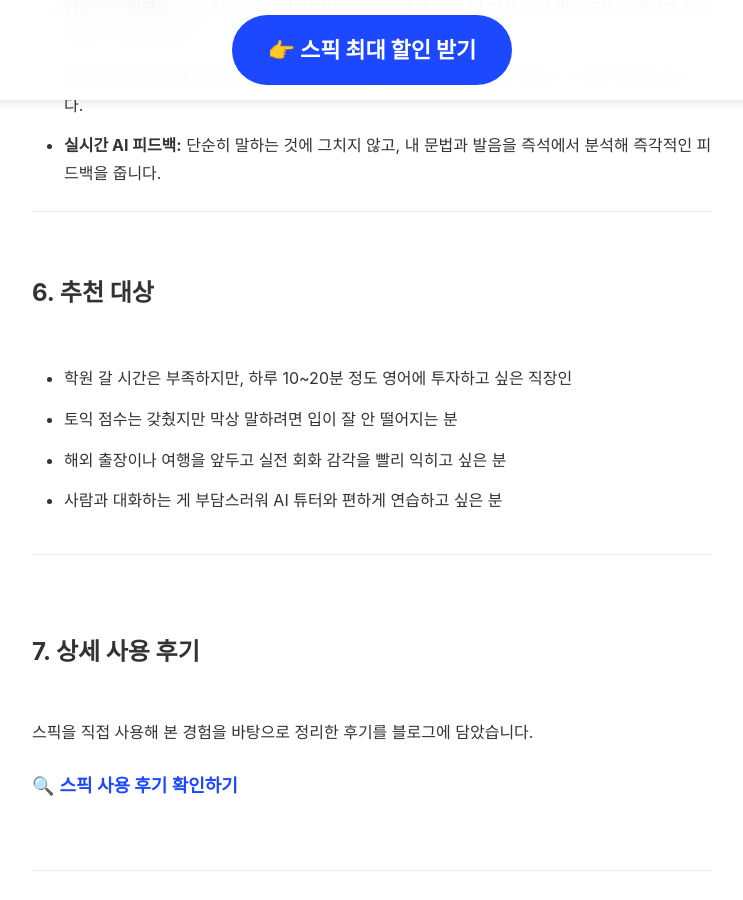
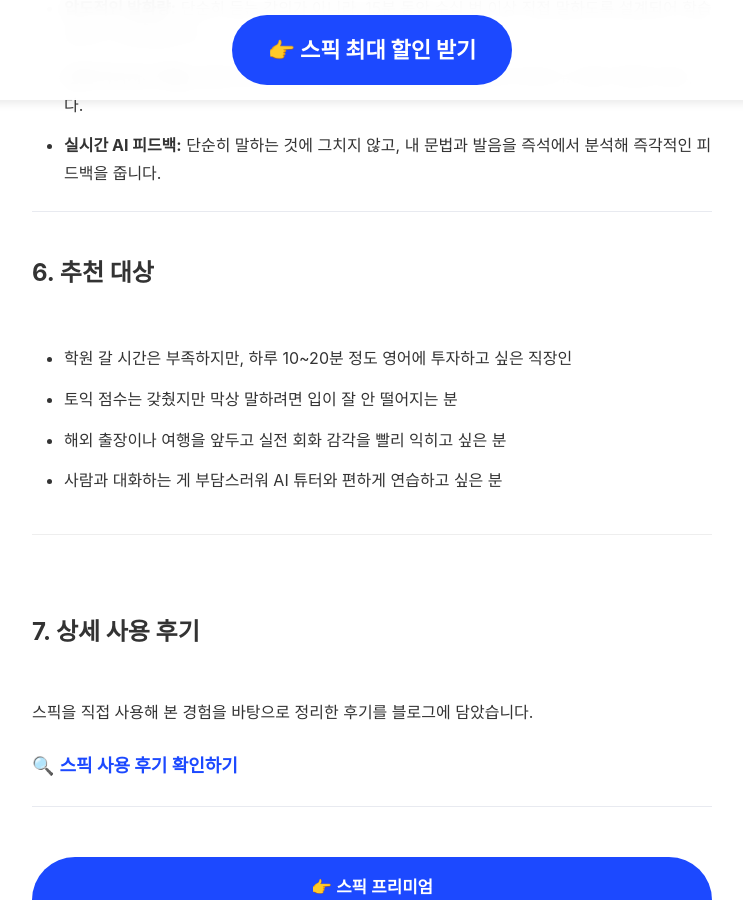
Before and after one commit to kjsjdw/speak_event_page, a Jekyll site: the page built from content/main-page-content.md, in a window 1280 px wide and 900 px high, scrolled down 5836 px. Shown: the whole window, without its empty margins (268-1011 px from the left). Built offline with Jekyll 4.4.1, drawn with Linux system fonts in a browser that asks for light colours; some web fonts are replaced.

Commit message:
Update 07-special-offer.md

```diff
--- a/content/sections/07-special-offer.md
+++ b/content/sections/07-special-offer.md
@@ -1,6 +1,6 @@
 <section class="who-for-and-review">
   <div id="recommend">
-  <h2 id="toc-6" style="padding-top: 120px; margin-top: -80px; padding-bottom: 30px;">6. 추천 대상</h2>
+  <h2 id="toc-6" style="padding-top: 100px; margin-top: -80px; padding-bottom: 30px;">6. 추천 대상</h2>
     <ul>
       <li>학원 갈 시간은 부족하지만, 하루 10~20분 정도 영어에 투자하고 싶은 직장인</li>
       <li>토익 점수는 갖췄지만 막상 말하려면 입이 잘 안 떨어지는 분</li>
@@ -22,12 +22,7 @@
     </a>
   </div>
 </section>
-
-<br>
-<hr style="border: 0; border-top: 1px solid #eee; margin: 40px 0;">
-<br>
-
-<div style="height: 800px;"></div>
+---
 
 <div style="margin-top: 50px;"></div>
 
```
